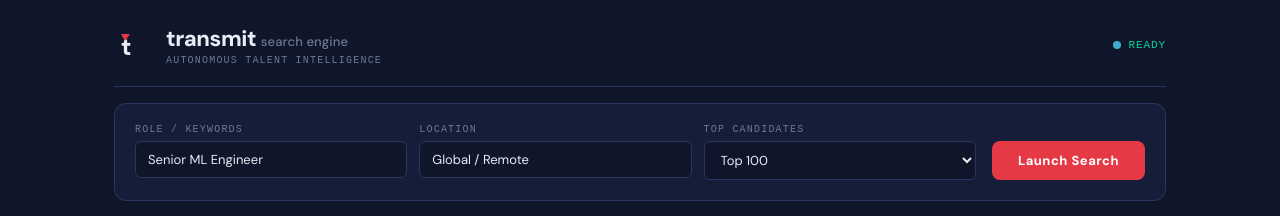
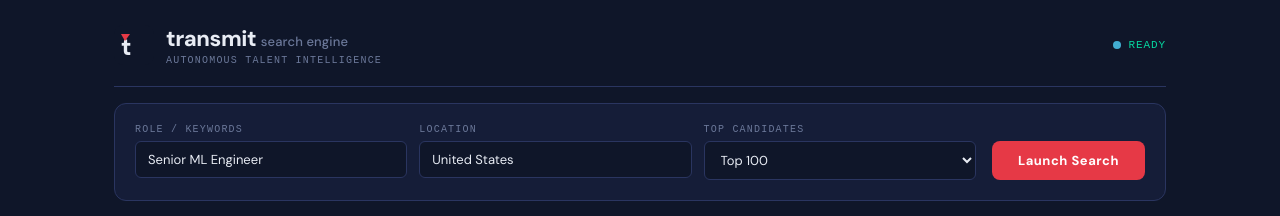
Before and after one commit to TheCIAMRecruiter/transmit-search-engine, a Next.js app: page / in a window 1280 px wide. Shown: the top 216 px of the page. Built offline with nearby package versions, Linux system fonts and the light colour scheme.

Commit message:
Update page.tsx

```diff
--- a/src/app/page.tsx
+++ b/src/app/page.tsx
@@ -17,7 +17,7 @@ type SearchStatus = 'idle' | 'running' | 'done' | 'error'
 
 export default function TransmitSearch() {
   const [query, setQuery] = useState('Senior ML Engineer')
-  const [location, setLocation] = useState('Global / Remote')
+const [location, setLocation] = useState('United States')
   const [topN, setTopN] = useState(100)
   const [candidates, setCandidates] = useState<ScoredCandidate[]>([])
   const [progress, setProgress] = useState<Record<string, SearchProgress>>({})
```
